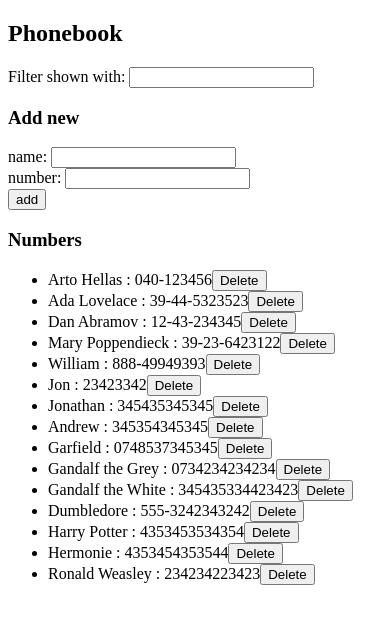
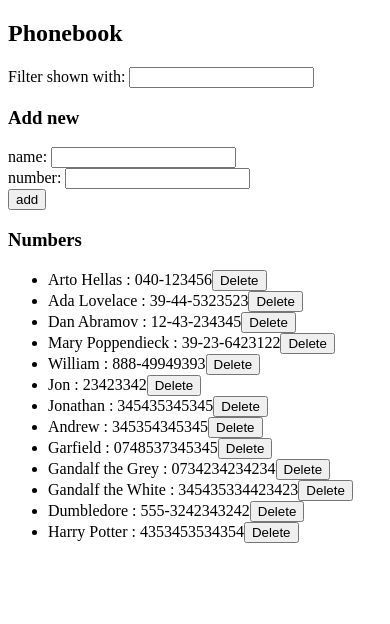
Before and after one commit to mkawi/fullstackopen, a React (Create React App) app in the folder part2/phonebook/: page / in a window 390 px wide. Shown: the top 624 px of the page. Built offline with nearby package versions, Linux system fonts and the light colour scheme; data requests are answered from the project's data file.

Commit message:
Add solution to Part 2 - 2.20 Phonebook exercise

```diff
--- a/part2/phonebook/db.json
+++ b/part2/phonebook/db.json
@@ -64,16 +64,6 @@
       "name": "Harry Potter",
       "number": "4353453534354",
       "id": 14
-    },
-    {
-      "name": "Hermonie",
-      "number": "4353454353544",
-      "id": 15
-    },
-    {
-      "name": "Ronald Weasley",
-      "number": "234234223423",
-      "id": 16
     }
   ]
 }
--- a/part2/phonebook/src/App.js
+++ b/part2/phonebook/src/App.js
@@ -93,7 +93,7 @@ const App = () => {
 				.catch((err) => {
 					setNotification({
 						status: "error",
-						msg: `Error: ${err}`,
+						msg: `Error: ${personObj.name} has already been deleted`,
 					});
 					setShowMsg(true);
 				});
```
